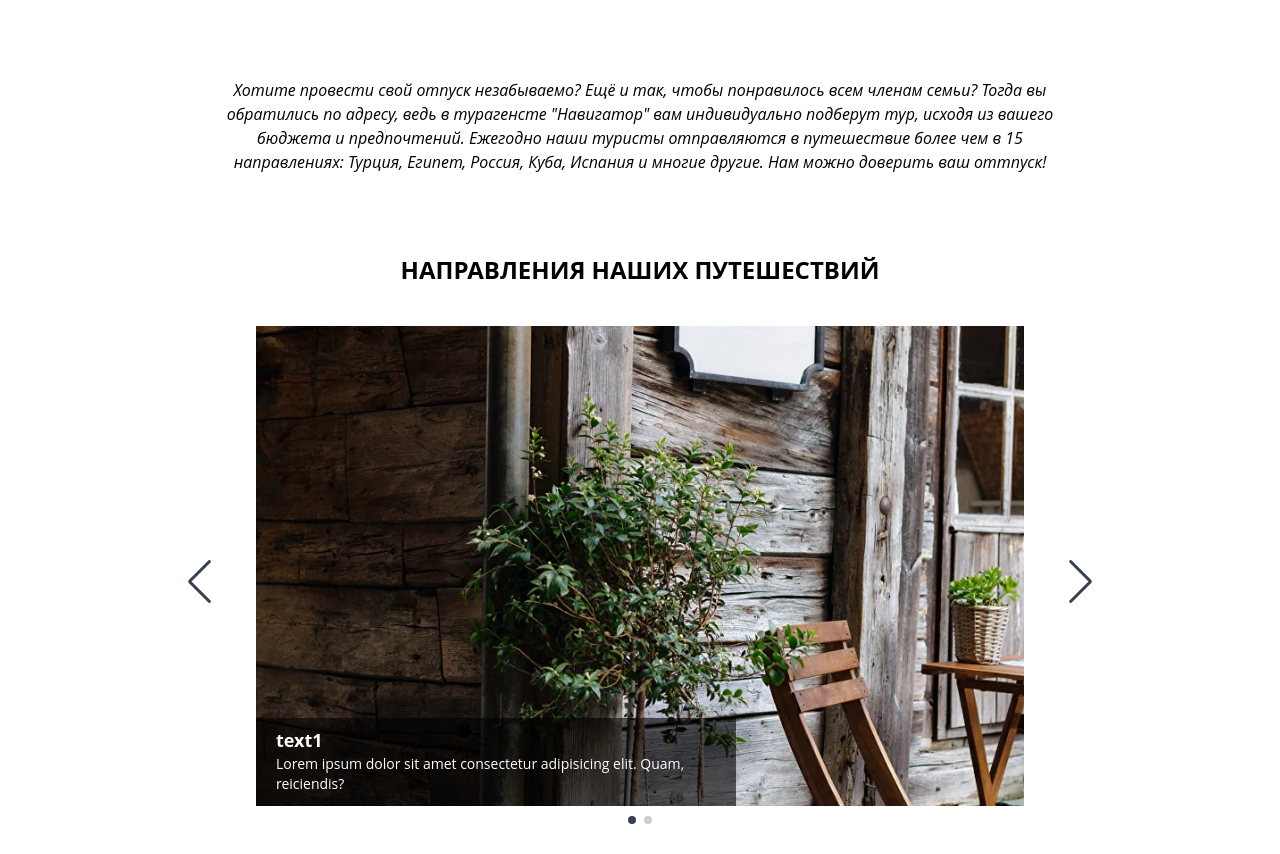
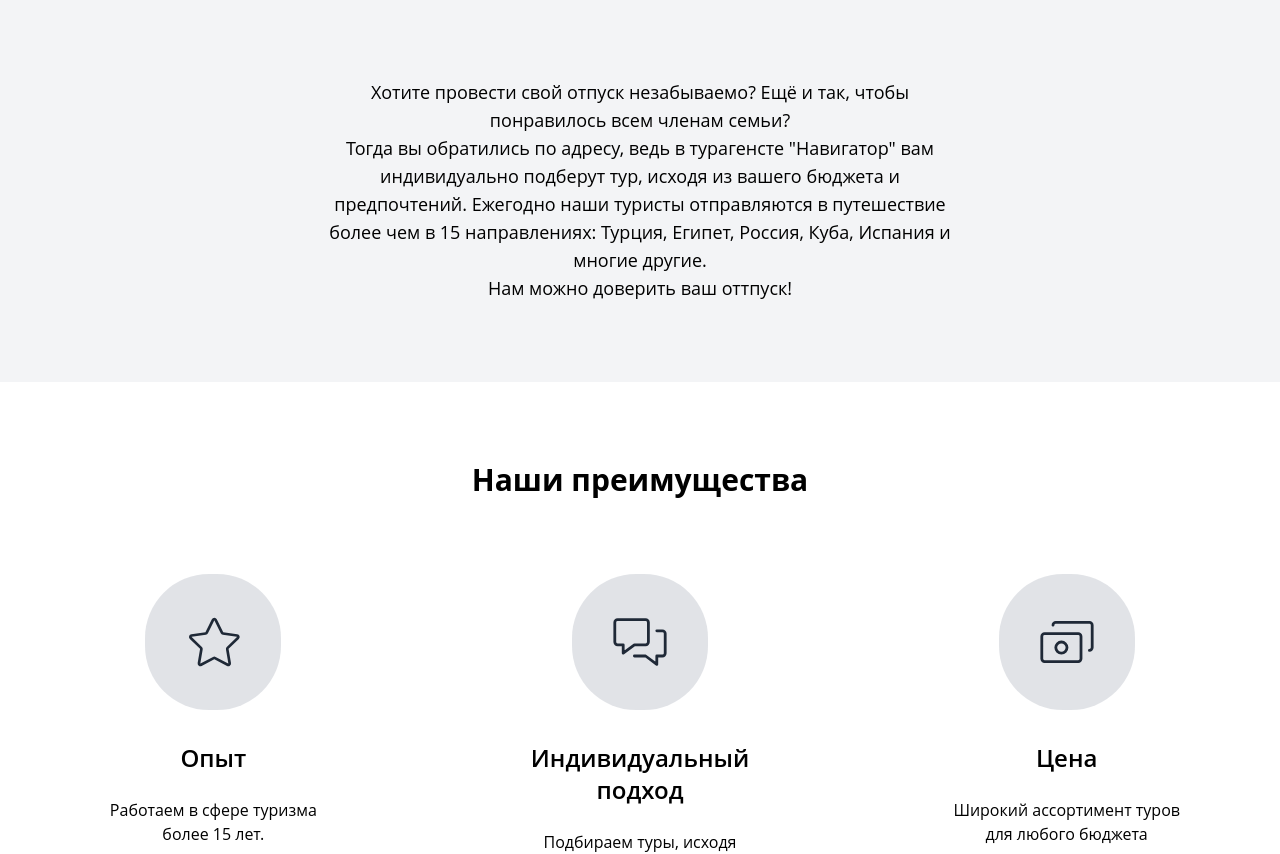
Before and after one commit to Voolshara/timofey-tilda, a React (Create React App) app: page / in a window 1280 px wide. Shown: the part 802-1656 px from the top of the page. Built offline with nearby package versions, Linux system fonts and the light colour scheme.

Commit message:
add prod to repo and beautofy proj

```diff
--- a/src/App.tsx
+++ b/src/App.tsx
@@ -3,7 +3,7 @@ import { observer } from "mobx-react-lite";
 
 import HelloBlock from "./components/HelloBlock";
 import About from "./components/About";
-import Directions from "./components/Directions";
+// import Directions from "./components/Directions";
 import Advantage from "./components/Advantage";
 import Contacts from "./components/Contacts";
 import Footer from "./components/Footer";
@@ -13,7 +13,7 @@ function App() {
     <div className="flex justify-center items-center font-regular flex-col ">
       <HelloBlock />
       <About />
-      <Directions />
+      {/* <Directions /> */}
       <Advantage />
       <Contacts />
       <Footer />
--- a/src/components/About.tsx
+++ b/src/components/About.tsx
@@ -3,15 +3,20 @@ import { observer } from "mobx-react-lite";
 
 const AboutBlock: FC = () => {
   return (
-    <div className="italic w-2/3 mt-20 mb-20 text-center">
-      <p></p>
-      <p>
-        Хотите провести свой отпуск незабываемо? Ещё и так, чтобы понравилось всем членам семьи?
-        Тогда вы обратились по адресу, ведь в турагенсте "Навигатор" вам индивидуально подберут тур,
-        исходя из вашего бюджета и предпочтений. Ежегодно наши туристы отправляются в путешествие
-        более чем в 15 направлениях: Турция, Египет, Россия, Куба, Испания и многие другие.
-        Нам можно доверить ваш оттпуск!
-      </p>
+    <div className="bg-gray-100 flex items-center justify-center">
+      <div className="w-1/2 mt-20 mb-20 text-center text-lg ">
+        <p>
+          Хотите провести свой отпуск незабываемо? Ещё и так, чтобы понравилось
+          всем членам семьи?
+        </p>
+        <p>
+          Тогда вы обратились по адресу, ведь в турагенсте "Навигатор" вам
+          индивидуально подберут тур, исходя из вашего бюджета и предпочтений.
+          Ежегодно наши туристы отправляются в путешествие более чем в 15
+          направлениях: Турция, Египет, Россия, Куба, Испания и многие другие.
+        </p>
+        <p className="">Нам можно доверить ваш оттпуск!</p>
+      </div>
     </div>
   );
 };
--- a/src/components/Advantage.tsx
+++ b/src/components/Advantage.tsx
@@ -75,10 +75,12 @@ const AdvantagesBlock: FC = () => {
       <div className="flex flex-row justify-around">
         {grid.map((el, index) => (
           <div key={index} className="w-1/5 flex flex-col items-center">
-            <div className="bg-gray-400 bg-opacity-30 m-5 p-4 rounded-icon-circle  border-gray-600">
+            <div className="bg-gray-400 bg-opacity-30 m-5 p-8 rounded-icon-circle  border-gray-600">
               {el.icon}
             </div>
-            <p className="text-2xl font-semibold mt-3 mb-6">{el.name}</p>
+            <p className="text-2xl font-semibold mt-3 mb-6 text-center">
+              {el.name}
+            </p>
             <p className="text-center">{el.desc}</p>
           </div>
         ))}
--- a/src/components/Contacts.tsx
+++ b/src/components/Contacts.tsx
@@ -9,7 +9,7 @@ const ContactsBlock: FC = () => {
       <p className="font-semibold mb-12 text-5xl">navigator-tk@mail.ru</p>
       <p className="font-light">428034, ул. Гузовского, д. 12/15, помещ. 1</p>
       <p className="font-light">Чебоксары</p>
-      <div className="flex justify-around w-32 mt-5">
+      {/* <div className="flex justify-around w-32 mt-5">
         <svg
           className="w-6 h-6 text-gray-800 dark:text-white"
           aria-hidden="true"
@@ -46,7 +46,7 @@ const ContactsBlock: FC = () => {
         >
           <path d="M12 2.163c3.204 0 3.584.012 4.85.07 3.252.148 4.771 1.691 4.919 4.919.058 1.265.069 1.645.069 4.849 0 3.205-.012 3.584-.069 4.849-.149 3.225-1.664 4.771-4.919 4.919-1.266.058-1.644.07-4.85.07-3.204 0-3.584-.012-4.849-.07-3.26-.149-4.771-1.699-4.919-4.92-.058-1.265-.07-1.644-.07-4.849 0-3.204.013-3.583.07-4.849.149-3.227 1.664-4.771 4.919-4.919 1.266-.057 1.645-.069 4.849-.069zm0-2.163c-3.259 0-3.667.014-4.947.072-4.358.2-6.78 2.618-6.98 6.98-.059 1.281-.073 1.689-.073 4.948 0 3.259.014 3.668.072 4.948.2 4.358 2.618 6.78 6.98 6.98 1.281.058 1.689.072 4.948.072 3.259 0 3.668-.014 4.948-.072 4.354-.2 6.782-2.618 6.979-6.98.059-1.28.073-1.689.073-4.948 0-3.259-.014-3.667-.072-4.947-.196-4.354-2.617-6.78-6.979-6.98-1.281-.059-1.69-.073-4.949-.073zm0 5.838c-3.403 0-6.162 2.759-6.162 6.162s2.759 6.163 6.162 6.163 6.162-2.759 6.162-6.163c0-3.403-2.759-6.162-6.162-6.162zm0 10.162c-2.209 0-4-1.79-4-4 0-2.209 1.791-4 4-4s4 1.791 4 4c0 2.21-1.791 4-4 4zm6.406-11.845c-.796 0-1.441.645-1.441 1.44s.645 1.44 1.441 1.44c.795 0 1.439-.645 1.439-1.44s-.644-1.44-1.439-1.44z" />
         </svg>
-      </div>
+      </div> */}
     </div>
   );
 };
```
Also changed, not shown: 15 other files (tests, documents, lock files or other folders).
